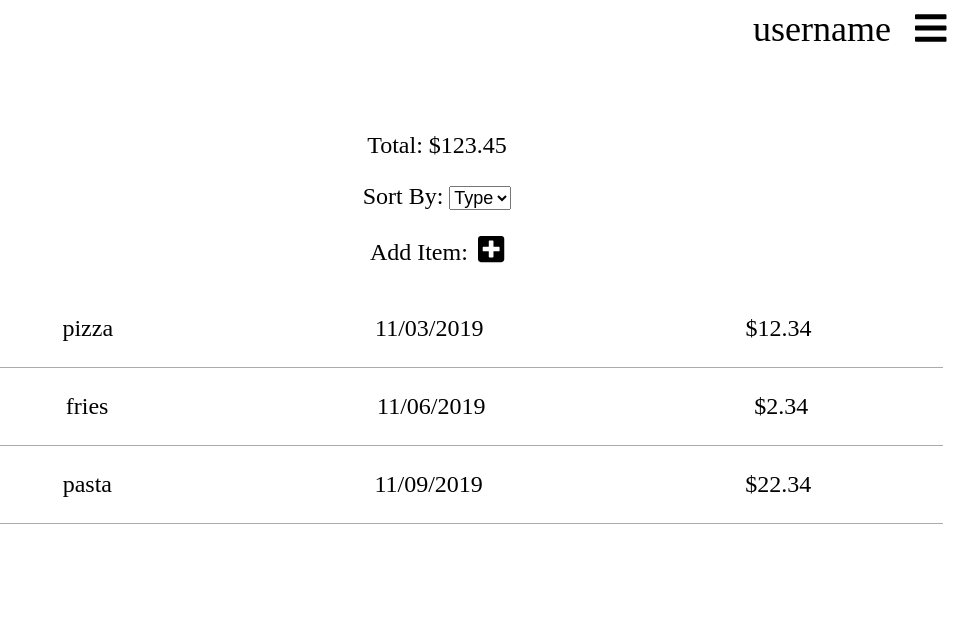
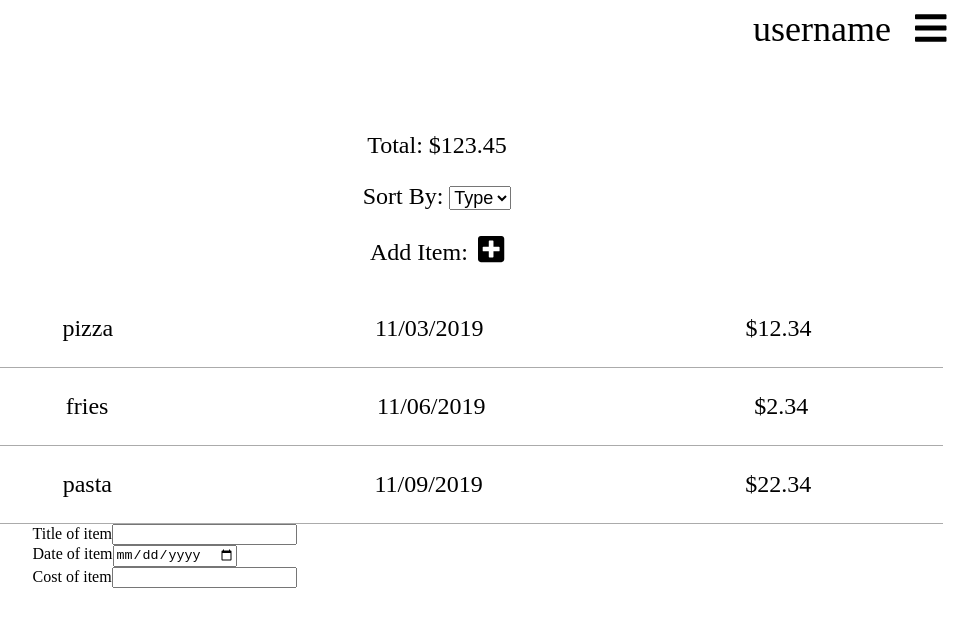
Before and after one commit to flippedcoder/clear-budget-tracker, a React (Create React App) app in the folder client/: page /items in a window 1280 px wide. Both pictures are taken after a click on the icon 693 px from the left and 249 px from the top of the page. Shown: the top 626 px of the page, without its empty margins (203-1181 px from the left). Built offline with nearby package versions, Linux system fonts and the light colour scheme.

Commit message:
added modals for new item and new goal

```diff
--- /dev/null
+++ b/client/src/components/CreateGoalModal.jsx
@@ -0,0 +1,24 @@
+import React, { Component } from 'react';
+
+class CreateGoalModal extends Component {
+    constructor() {
+        super();
+    }
+
+    render() {
+        return (
+            <div>
+            <div>
+                <label for="title">Goal</label>
+                <input type="text" name="title" />
+            </div>
+                <div>
+                    <label for="date">Goal</label>
+                    <input type="date" name="date" />
+                </div>
+            </div>
+        )
+    }
+}
+
+export default CreateGoalModal;
--- /dev/null
+++ b/client/src/components/CreateItemModal.jsx
@@ -0,0 +1,28 @@
+import React, { Component } from 'react';
+
+class CreateItemModal extends Component {
+    constructor() {
+        super();
+    }
+
+    render() {
+        return (
+            <div className="container">
+            <div>
+                <label for="title">Title of item</label>
+                <input type="text" name="title" />
+            </div>
+                <div>
+                    <label for="date">Date of item</label>
+                    <input type="date" name="date" />
+                </div>
+                <div>
+                    <label for="amount">Cost of item</label>
+                    <input type="number" name="amount" />
+                </div>
+            </div>
+        )
+    }
+}
+
+export default CreateItemModal;
--- a/client/src/components/Goals.jsx
+++ b/client/src/components/Goals.jsx
@@ -1,6 +1,7 @@
 import React, { Component } from 'react';
 import { FontAwesomeIcon } from '@fortawesome/react-fontawesome';
 import { faPlusSquare, faCheck, faBomb } from '@fortawesome/free-solid-svg-icons';
+import CreateGoalModal from './CreateGoalModal';
 import axios from 'axios';
 
 import '../css/Goals.css';
@@ -63,6 +64,11 @@ class Goals extends Component {
 
     render() {
         let goalStatusIcon = null;
+        let newGoalModal = null;
+
+        if (this.state.showGoalModal) {
+            newGoalModal = <CreateGoalModal />
+        }
 
         if (this.state.isCompleted) {
             goalStatusIcon = <FontAwesomeIcon id="change-goal-status"
@@ -95,6 +101,7 @@ class Goals extends Component {
                         <div className="col-3">{goalStatusIcon}</div>
                     </div>;
                 })}
+                {newGoalModal}
             </div>
         );
     }
--- a/client/src/components/Home.jsx
+++ b/client/src/components/Home.jsx
@@ -1,6 +1,7 @@
 import React, { Component } from 'react';
 import { FontAwesomeIcon } from '@fortawesome/react-fontawesome';
 import { faPlusSquare } from '@fortawesome/free-solid-svg-icons';
+import CreateItemModal from './CreateItemModal';
 import { VictoryArea, VictoryChart, VictoryPie, VictoryTheme } from 'victory';
 
 import '../css/Home.css';
@@ -37,7 +38,12 @@ class Home extends Component {
     }
 
     render() {
+        let newItemModal = null;
         let statsGraph = null;
+
+        if (this.state.showItemModal) {
+            newItemModal = <CreateItemModal />
+        }
 
         if (this.state.statsGraphType === 'type') {
             statsGraph = <VictoryPie
@@ -94,6 +100,7 @@ class Home extends Component {
                         </div>
                     </div>
                 </footer>
+                {newItemModal}
             </div>
         );
     }
--- a/client/src/components/Items.jsx
+++ b/client/src/components/Items.jsx
@@ -1,5 +1,6 @@
 import React, { Component } from 'react';
 import { FontAwesomeIcon } from '@fortawesome/react-fontawesome';
+import CreateItemModal from './CreateItemModal';
 import { faPlusSquare } from '@fortawesome/free-solid-svg-icons';
 
 import '../css/Items.css';
@@ -54,6 +55,11 @@ class Items extends Component {
     }
 
     render() {
+        let newItemModal = null;
+
+        if (this.state.showItemModal) {
+            newItemModal = <CreateItemModal />
+        }
         return (
             <div className="container">
                 <div id="item-options">
@@ -77,6 +83,7 @@ class Items extends Component {
                         <div className="col-3">${item.amount}</div>
                     </div>;
                 })}
+                {newItemModal}
             </div>
         );
     }
```
Also changed, not shown: 1 other file (tests, documents, lock files or other folders).
